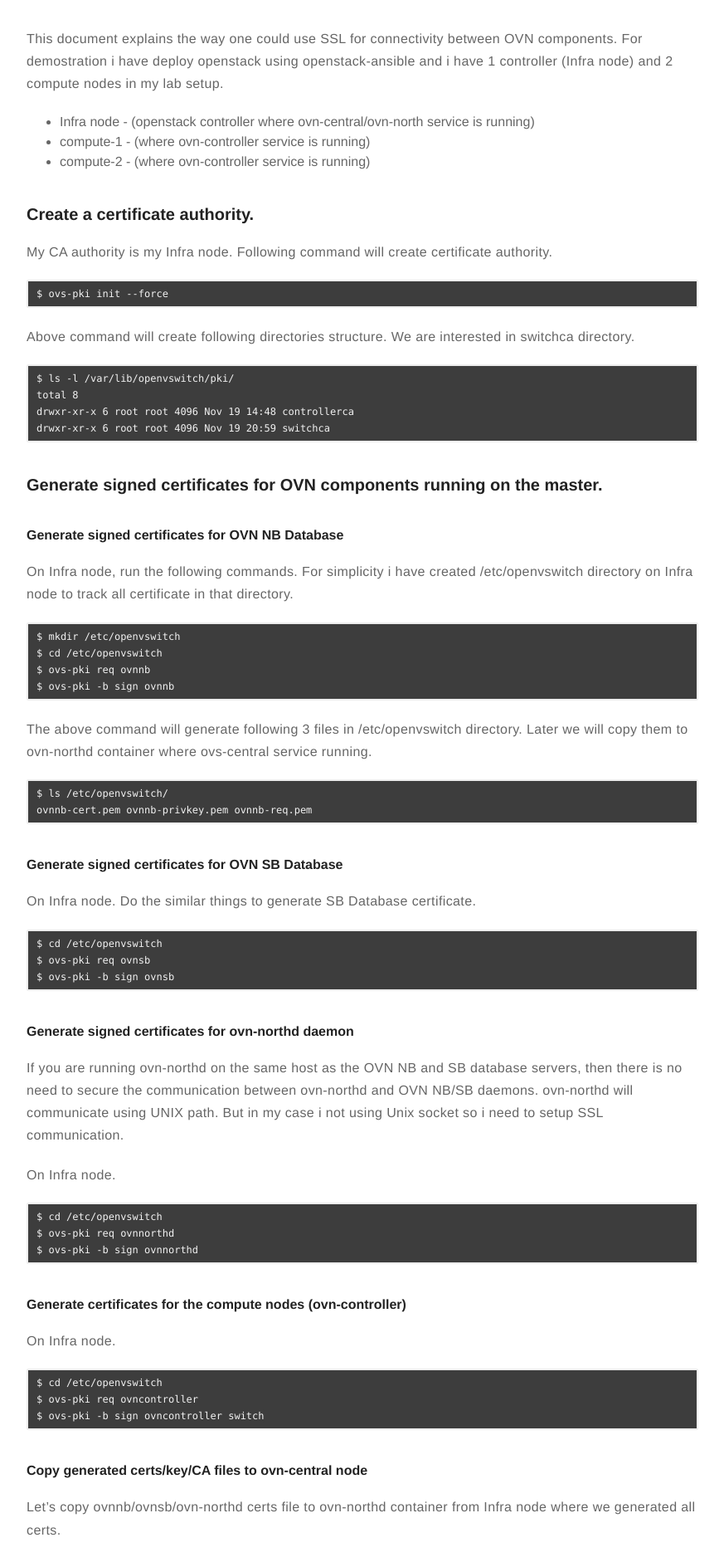
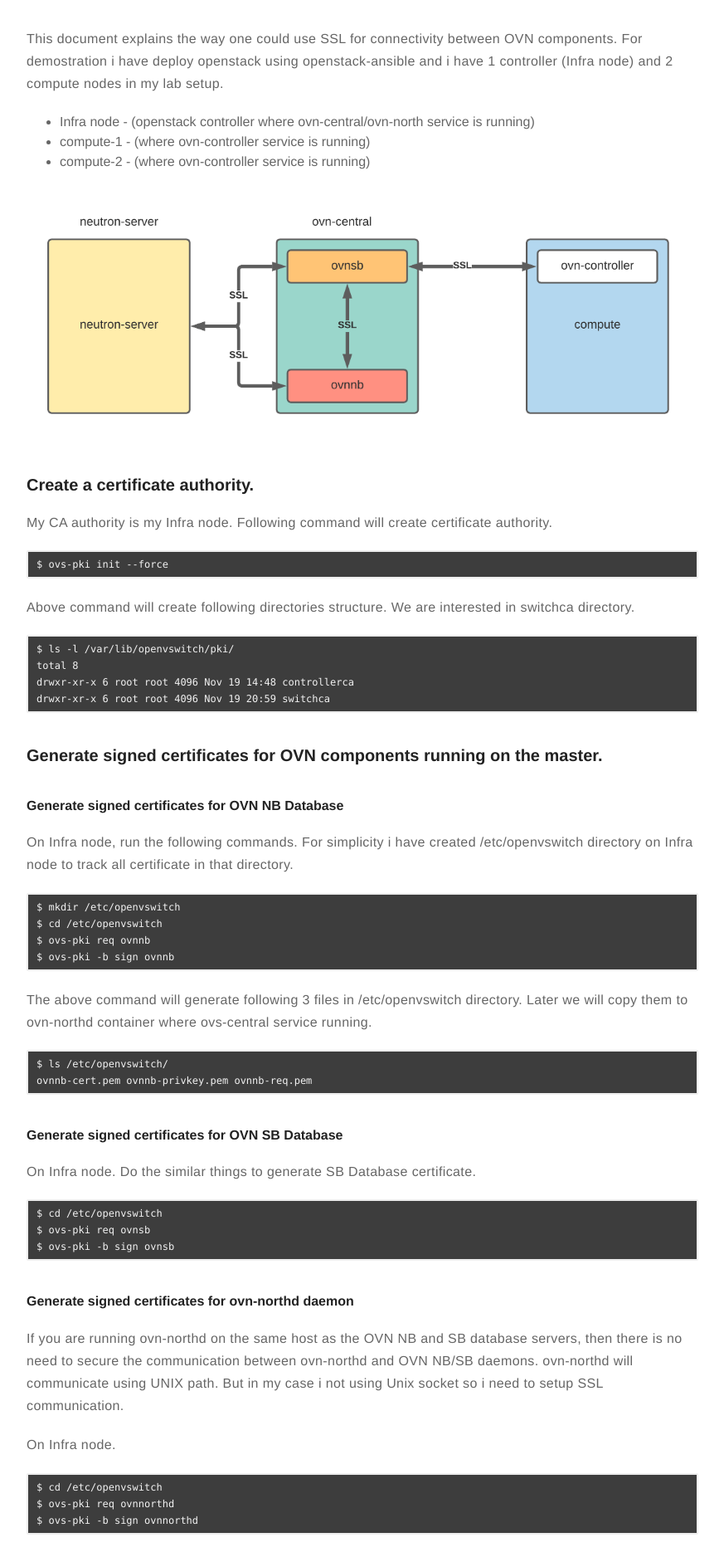
Before and after one commit to satishdotpatel/satishdotpatel.github.io, a Jekyll site: the page built from _posts/2021-11-19-ovn-ssl-setup-with-openstack.markdown, in a window 1280 px wide. Shown: the part 414-2290 px from the top of the page at 83% size, without its empty margins (203-1076 px from the left). Built offline with Jekyll 4.4.1, drawn with Linux system fonts in a browser that asks for light colours; comment, search, counter and statistics services are not loaded.

Commit message:
adding ovn-ssl setup

```diff
--- a/_posts/2021-11-19-ovn-ssl-setup-with-openstack.markdown
+++ b/_posts/2021-11-19-ovn-ssl-setup-with-openstack.markdown
@@ -20,6 +20,8 @@
 * Infra node - (openstack controller where ovn-central/ovn-north service is running)
 * compute-1 - (where ovn-controller service is running)
 * compute-2 - (where ovn-controller service is running)
+
+![<img>](/assets/images/2021-11-19-ovn-ssl-setup-with-openstack/ovn-ssl.png){: width="800" }
 
 ### Create a certificate authority.
 
```
Also changed, not shown: assets/images/2021-11-19-ovn-ssl-setup-with-openstack/ovn-ssl.png (added).
